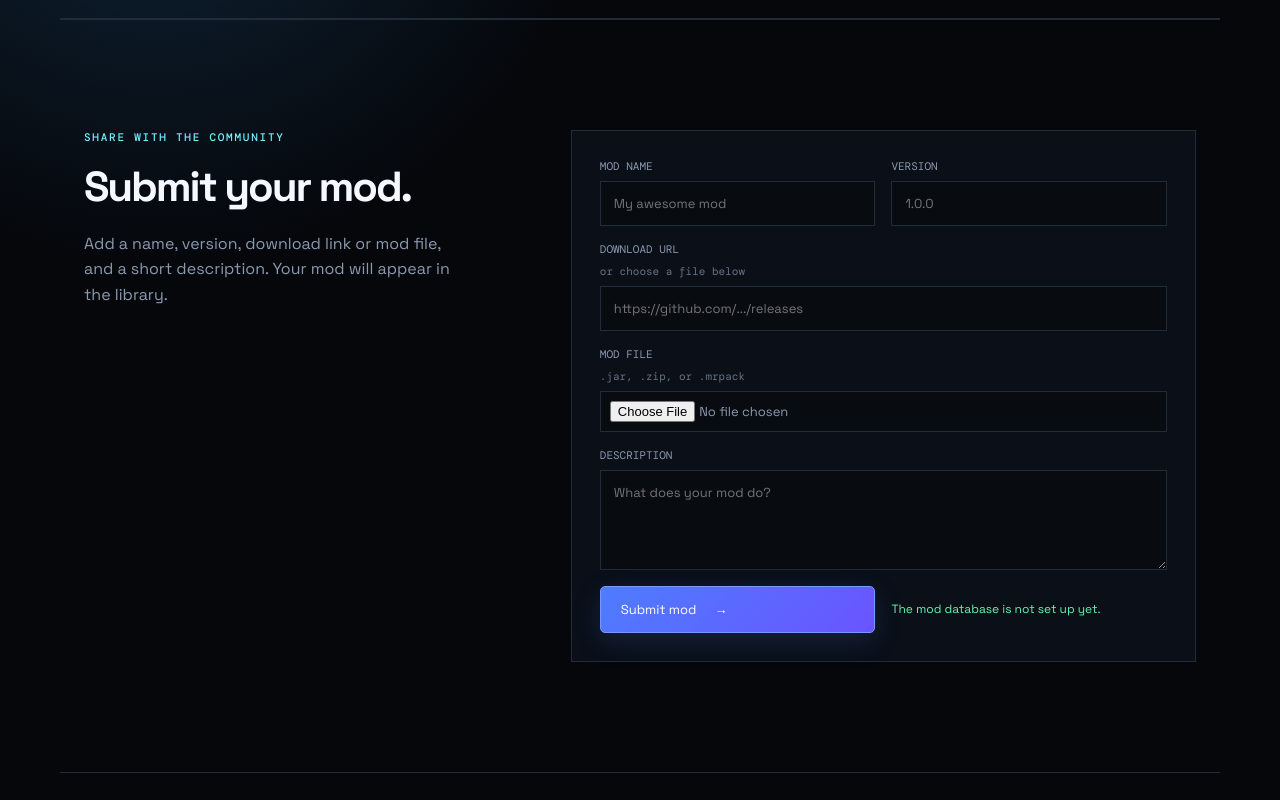
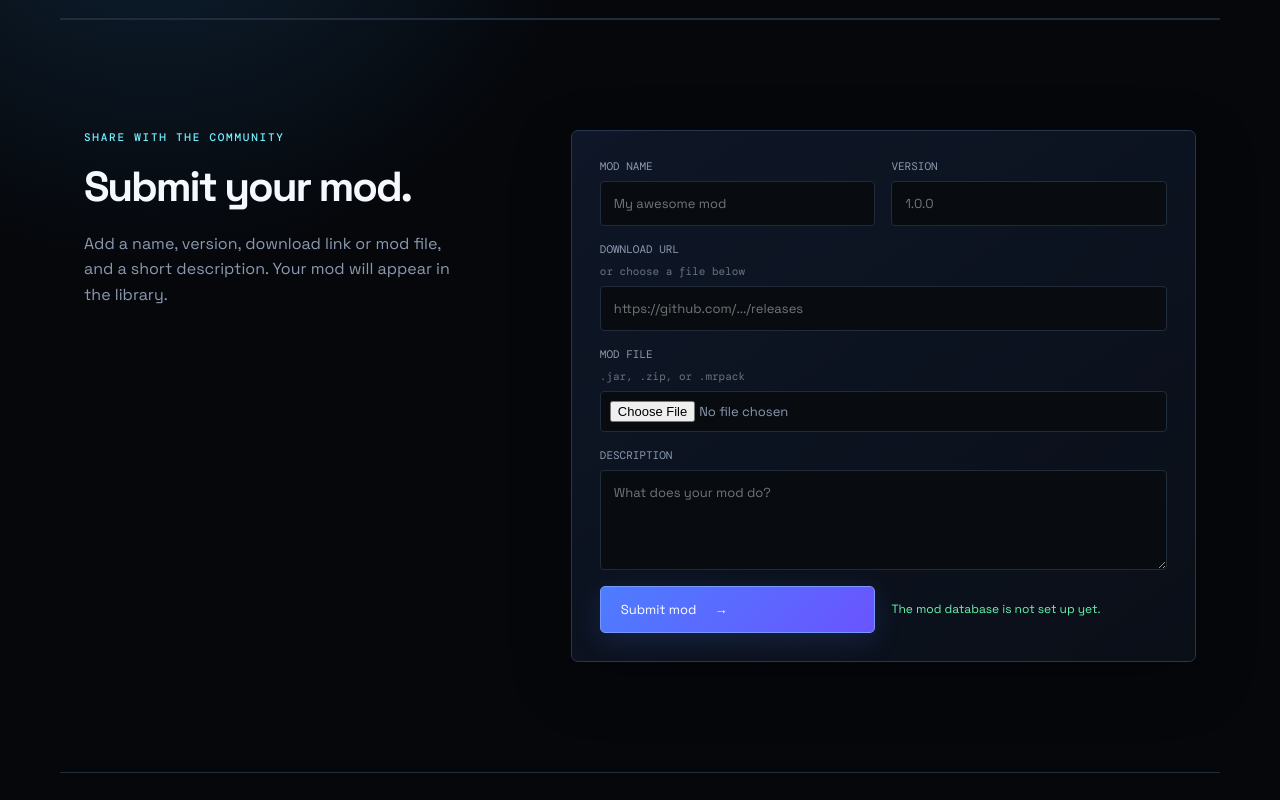
Before and after one commit to Alex232324e345/community-mod, a website: page index.html in a window 1280 px wide. Shown: the part 1120-1920 px from the top of the page. Drawn offline with nearby package versions, Linux system fonts and the light colour scheme; no server answers.

Commit message:
Polish submission form styling

```diff
--- a/submit.css
+++ b/submit.css
@@ -1,2 +1,2 @@
-.submit-section{display:grid;grid-template-columns:.8fr 1.2fr;gap:70px;padding-top:110px;padding-bottom:110px;border-top:1px solid var(--line)}.submit-copy h2{font-size:42px;letter-spacing:-.05em;margin:0 0 18px}.submit-copy>p:last-child{max-width:390px;color:var(--muted);line-height:1.6}.mod-form{display:grid;grid-template-columns:1fr 1fr;gap:16px;padding:28px;border:1px solid var(--line);background:var(--panel)}.mod-form label{display:grid;gap:8px;color:var(--muted);font:11px 'DM Mono',monospace;text-transform:uppercase}.mod-form label.full{grid-column:1/-1}.mod-form input,.mod-form textarea{width:100%;border:1px solid var(--line);background:#080b10;color:var(--text);padding:13px;font:13px 'Space Grotesk',sans-serif;outline:none}.mod-form input[type=file]{padding:9px;color:var(--muted)}.mod-form textarea{min-height:100px;resize:vertical}.mod-form input:focus,.mod-form textarea:focus{border-color:var(--blue)}.optional{color:#667384;text-transform:none}.form-message{color:var(--green);font-size:12px;align-self:center;margin:0}.user-mod{border-color:#315dba}
+.submit-section{display:grid;grid-template-columns:.8fr 1.2fr;gap:70px;padding-top:110px;padding-bottom:110px;border-top:1px solid var(--line)}.submit-copy h2{font-size:42px;letter-spacing:-.05em;margin:0 0 18px}.submit-copy>p:last-child{max-width:390px;color:var(--muted);line-height:1.6}.mod-form{display:grid;grid-template-columns:1fr 1fr;gap:16px;padding:28px;border:1px solid #273753;border-radius:7px;background:linear-gradient(145deg,#101a2cdd,#0c111add);box-shadow:0 18px 60px #0004}.mod-form label{display:grid;gap:8px;color:var(--muted);font:11px 'DM Mono',monospace;text-transform:uppercase}.mod-form label.full{grid-column:1/-1}.mod-form input,.mod-form textarea{width:100%;border:1px solid var(--line);border-radius:4px;background:#080b10;color:var(--text);padding:13px;font:13px 'Space Grotesk',sans-serif;outline:none;transition:border-color .2s,box-shadow .2s}.mod-form input[type=file]{padding:9px;color:var(--muted)}.mod-form textarea{min-height:100px;resize:vertical}.mod-form input:focus,.mod-form textarea:focus{border-color:var(--cyan);box-shadow:0 0 0 3px #72efff12}.optional{color:#667384;text-transform:none}.form-message{color:var(--green);font-size:12px;align-self:center;margin:0}.user-mod{border-color:#315dba}
 @media(max-width:800px){.submit-section{grid-template-columns:1fr;gap:35px}.mod-form{grid-template-columns:1fr}.mod-form label.full{grid-column:auto}}
```
